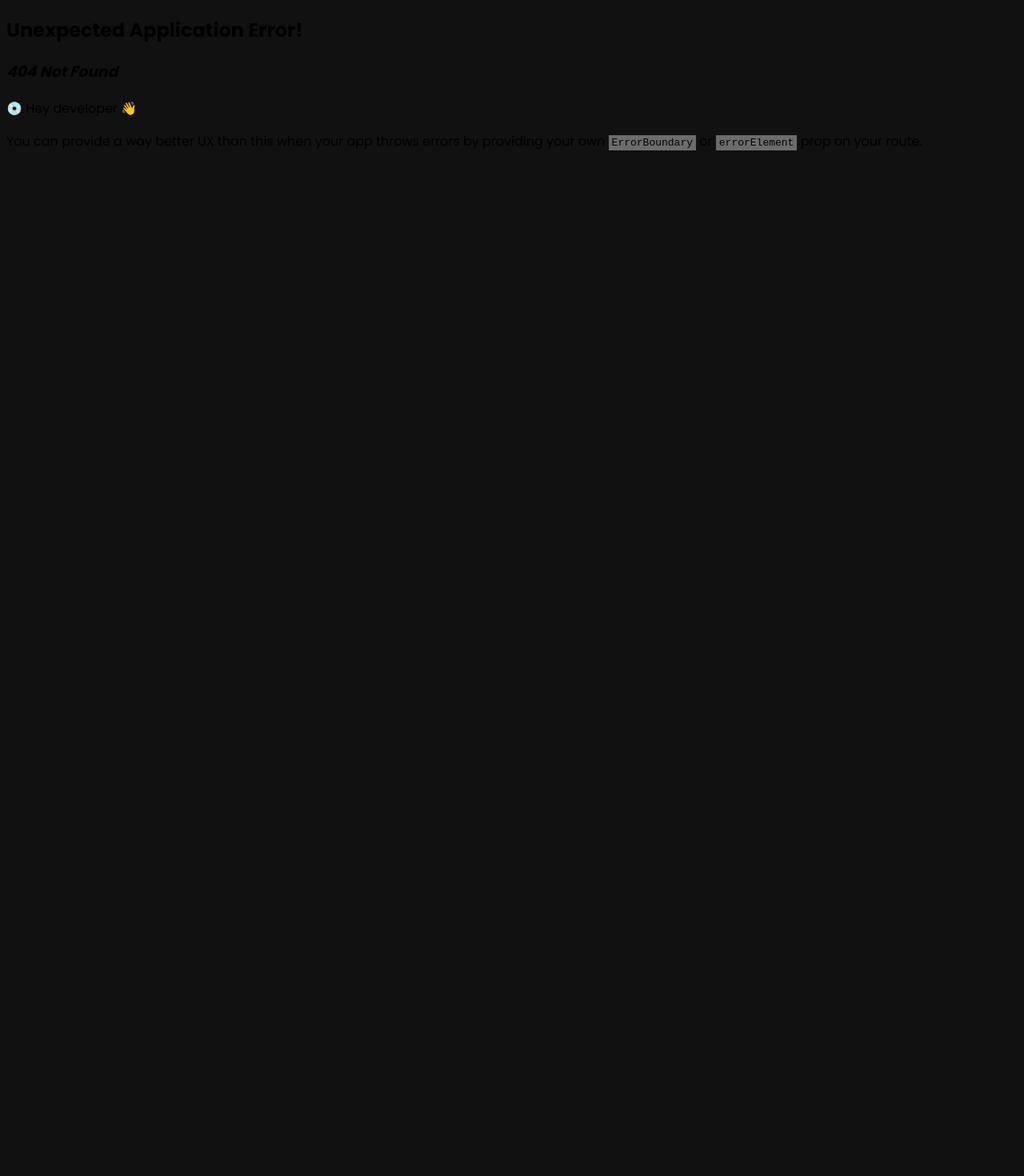
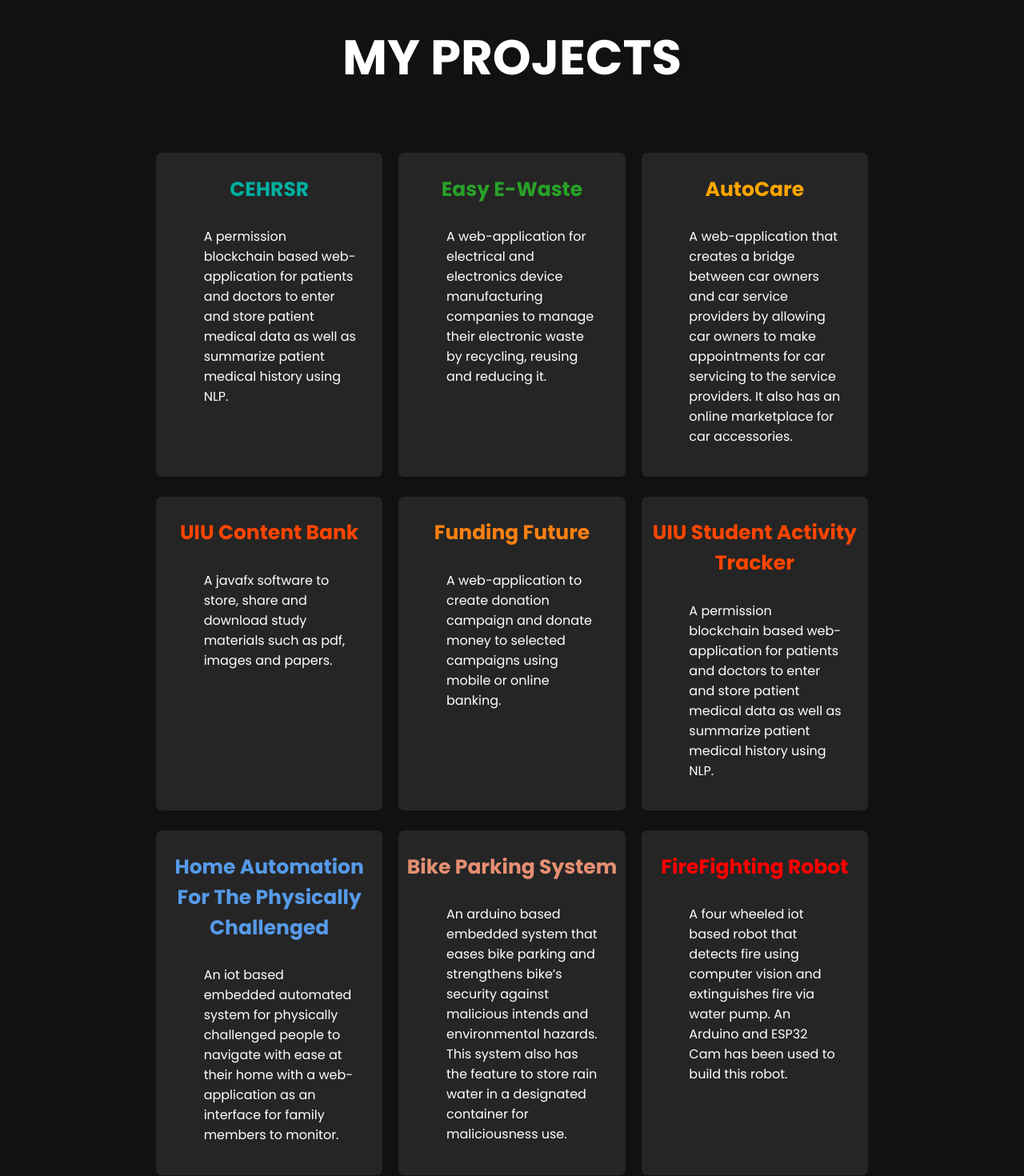
Before and after one commit to Sakib063/Portfolio, a React (Vite) app: page /projects in a window 1280 px wide. Before the commit this address had no page. Shown: the top 1470 px of the page at 80% size. Before the commit the page ends 800 px from the top, so only its background shows below. Built offline with nearby package versions, Linux system fonts and the light colour scheme.

Commit message:
projects page

```diff
--- a/src/main.jsx
+++ b/src/main.jsx
@@ -4,6 +4,7 @@ import {createBrowserRouter, RouterProvider} from "react-router-dom";
 import './styles/global.css'
 import Index from "./pages/Index.jsx";
 import AboutMe from "./pages/about_me.jsx";
+import Projects from "./pages/projects.jsx";
 
 const router=createBrowserRouter([
     {
@@ -13,6 +14,10 @@ const router=createBrowserRouter([
     {
         path:'/about-me',
         element:<AboutMe />
+    },
+    {
+        path:'/projects',
+        element:<Projects />
     }
 ])
 
--- /dev/null
+++ b/src/pages/projects.jsx
@@ -0,0 +1,84 @@
+import styles from '../styles/projects.module.css'
+const Projects=()=>{
+    return(
+        <>
+            <h1 className={styles.big_text}>MY PROJECTS</h1>
+            <div className={styles.card_container}>
+                <div className={styles.card}>
+                    <h1 className={styles.cehrsr}>CEHRSR</h1>
+                    <p className={styles.text}>
+                        A permission blockchain based web-application for patients and doctors
+                        to enter and store patient medical data as well as summarize patient
+                        medical history using NLP.
+                    </p>
+                </div>
+                <div className={styles.card}>
+                    <h1 className={styles.easy}>Easy E-Waste</h1>
+                    <p className={styles.text}>
+                        A web-application for electrical and electronics device manufacturing
+                        companies to manage their electronic waste by recycling, reusing and
+                        reducing it.
+                    </p>
+                </div>
+                <div className={styles.card}>
+                    <h1 className={styles.auto}>AutoCare</h1>
+                    <p className={styles.text}>
+                        A web-application that creates a bridge between car owners and car
+                        service providers by allowing car owners to make appointments for car
+                        servicing to the service providers. It also has an online marketplace for
+                        car accessories.
+                    </p>
+                </div>
+                <div className={styles.card}>
+                    <h1 className={styles.uiu}>UIU Content Bank</h1>
+                    <p className={styles.text}>
+                        A javafx software to store, share and download study materials such as
+                        pdf, images and papers.
+                    </p>
+                </div>
+                <div className={styles.card}>
+                    <h1 className={styles.fund}>Funding Future</h1>
+                    <p className={styles.text}>
+                        A web-application to create donation campaign and donate money to
+                        selected campaigns using mobile or online banking.
+                    </p>
+                </div>
+                <div className={styles.card}>
+                    <h1 className={styles.uiu}>UIU Student Activity Tracker</h1>
+                    <p className={styles.text}>
+                        A permission blockchain based web-application for patients and doctors
+                        to enter and store patient medical data as well as summarize patient
+                        medical history using NLP.
+                    </p>
+                </div>
+                <div className={styles.card}>
+                    <h1 className={styles.tech}>Home Automation For The Physically Challenged</h1>
+                    <p className={styles.text}>
+                        An iot based embedded automated system for physically challenged
+                        people to navigate with ease at their home with a web-application as an
+                        interface for family members to monitor.
+                    </p>
+                </div>
+                <div className={styles.card}>
+                    <h1 className={styles.bike}>Bike Parking System</h1>
+                    <p className={styles.text}>
+                        An arduino based embedded system that eases bike
+                        parking and strengthens bike’s security against malicious
+                        intends and environmental hazards. This system also has the feature
+                        to store rain water in a designated container for maliciousness use.
+                    </p>
+                </div>
+                <div className={styles.card}>
+                    <h1 className={styles.fire}>FireFighting Robot</h1>
+                    <p className={styles.text}>
+                        A four wheeled iot based robot that detects fire using
+                        computer vision and extinguishes fire via water pump. An Arduino and ESP32 Cam
+                        has been used to build this robot.
+                    </p>
+                </div>
+            </div>
+        </>
+    )
+}
+
+export default Projects
--- a/src/styles/about_me.module.css
+++ b/src/styles/about_me.module.css
@@ -1,7 +1,6 @@
 .big_text{
     color: white;
     font-size: 61px;
-    /*margin: 18px 0 10px 0;*/
     font-weight: 700;
     line-height: 62px;
     text-align: center;
@@ -9,7 +8,6 @@
 
 
 .content_parent{
-    margin-top: 5vh;
     display: flex;
     flex-direction: column;
     align-items: center;
--- /dev/null
+++ b/src/styles/projects.module.css
@@ -0,0 +1,63 @@
+.big_text{
+    color: white;
+    font-size: 61px;
+    font-weight: 700;
+    line-height: 62px;
+    text-align: center;
+}
+
+.card_container{
+    display: flex;
+    flex-wrap: wrap;
+    justify-content: center;
+    margin: 7% auto;
+    width: 80%;
+}
+.card{
+    flex: 0 0 calc(30% - 20px);
+    box-sizing: border-box;
+    padding: 10px 5px 10px 5px;
+    margin: 0 10px 25px 10px;
+    text-align: center;
+    background-color: #252525;
+    border-radius: 7px;
+}
+
+.text{
+    color:white;
+    text-align: left;
+    width: 70%;
+    margin: 10% 20%;
+}
+.cehrsr{
+    font-size: 25px;
+    color: #00AFA0;
+}
+.easy{
+    font-size: 25px;
+    color: #28a128;
+}
+.auto{
+    font-size: 25px;
+    color: orange;
+}
+.uiu{
+    font-size: 25px;
+    color: orangered;
+}
+.fund{
+    font-size: 25px;
+    color: #F98012;
+}
+.tech{
+    font-size: 25px;
+    color: #569AE9;
+}
+.bike{
+    font-size: 25px;
+    color: #E68F72
+}
+.fire{
+    font-size: 25px;
+    color:red;
+}
```
